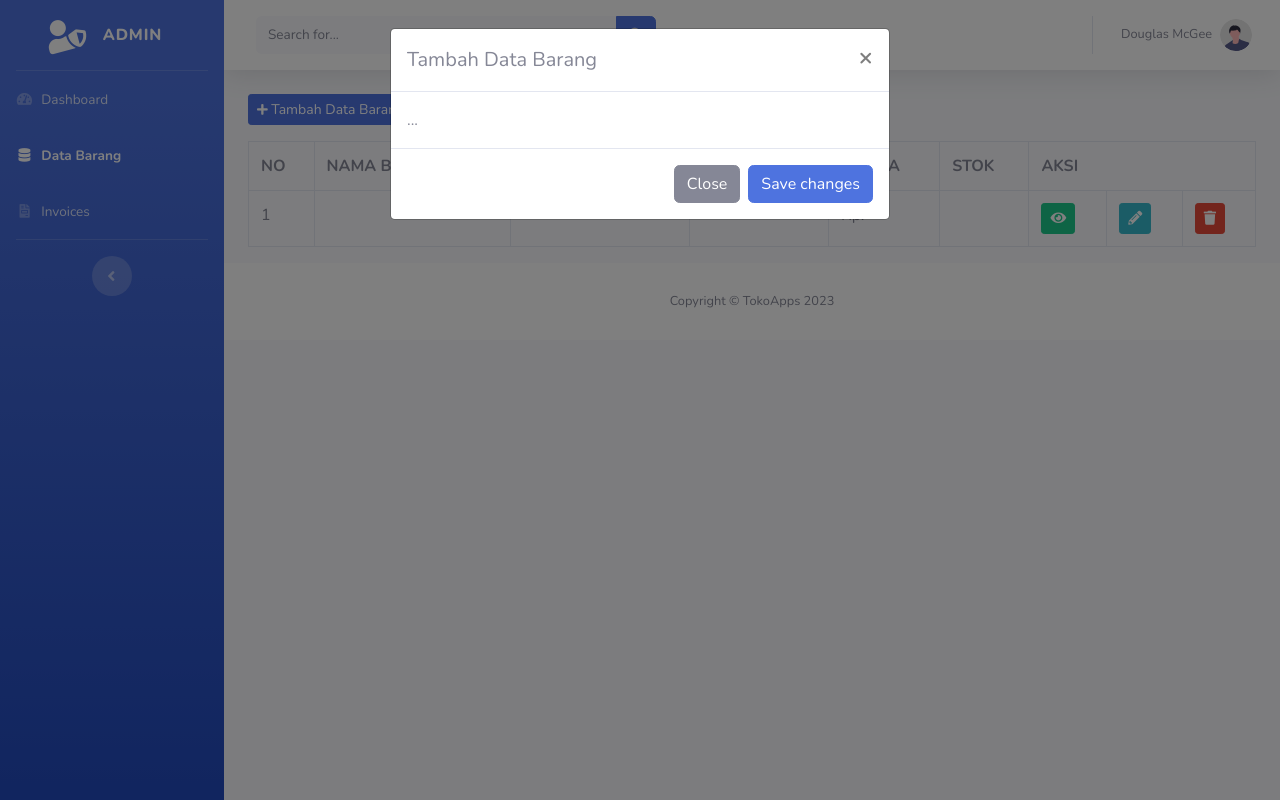
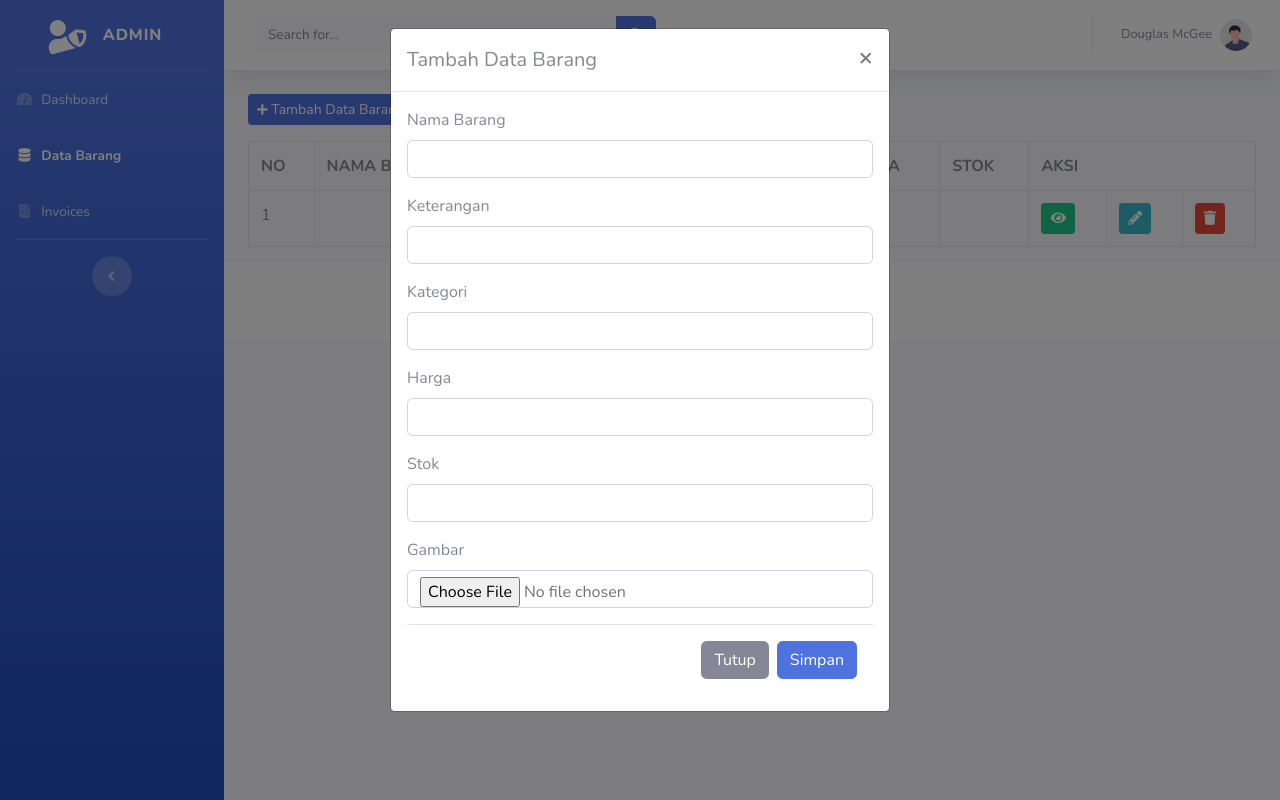
Before and after one commit to rahmatrafli1/tokoapps, a CodeIgniter app: page /tokoapps/index.php/admin/data_barang/index in a window 1280 px wide, after a click on "Tambah Data Barang". Run offline with CodeIgniter, Linux system fonts and the light colour scheme; tables that the repository leaves empty or names only in its code hold one stand-in row (values such as "Sample post"); data that the repository does not hold is empty.

Commit message:
menambahkan fitur tambah barang

```diff
--- a/application/config/autoload.php
+++ b/application/config/autoload.php
@@ -58,7 +58,7 @@ $autoload['packages'] = array();
 |
 |	$autoload['libraries'] = array('user_agent' => 'ua');
 */
-$autoload['libraries'] = array('database');
+$autoload['libraries'] = array('database', 'form_validation', 'session');
 
 /*
 | -------------------------------------------------------------------
--- a/application/controllers/admin/Data_Barang.php
+++ b/application/controllers/admin/Data_Barang.php
@@ -9,4 +9,56 @@ class Data_Barang extends CI_Controller
 		$data['title'] = 'Data Barang';
 		$this->load->view('admin/data_barang', $data);
 	}
+
+	public function tambah_aksi()
+	{
+		$this->form_validation->set_rules('nama_brg', 'Nama Barang', 'required', ['required' => 'Nama Barang Wajib diisi!']);
+		$this->form_validation->set_rules('keterangan', 'Keterangan', 'required', ['required' => 'Keterangan Wajib diisi!']);
+		$this->form_validation->set_rules('kategori', 'Kategori', 'required', ['required' => 'Kategori Wajib diisi!']);
+		$this->form_validation->set_rules('harga', 'Harga', 'required', ['required' => 'Harga Wajib diisi!']);
+		$this->form_validation->set_rules('stok', 'Stok', 'required', ['required' => 'Stok Wajib diisi!']);
+
+		if ($this->form_validation->run() == FALSE) {
+			$data['barang'] = $this->Model_barang->tampil_data()->result();
+			$data['title'] = 'Data Barang';
+			$this->load->view('admin/data_barang', $data);
+		} else {
+			$nama_brg 	= $this->input->post('nama_brg');
+			$keterangan = $this->input->post('keterangan');
+			$kategori 	= $this->input->post('kategori');
+			$harga 		= $this->input->post('harga');
+			$stok 		= $this->input->post('stok');
+			$gambar 	= $_FILES['gambar']['name'];
+
+			$config['upload_path'] = './uploads';
+			$config['allowed_types'] = 'jpg|jpeg|png|gif';
+			$config['max_size']     = '2048';
+
+			$this->load->library('upload', $config);
+			if (!$this->upload->do_upload('gambar')) {
+				echo "gambar gagal di upload silahkan coba lagi.";
+			} else {
+				$gambar = $this->upload->data('file_name');
+			}
+
+
+			$data = [
+				'nama_brg' 		=> $nama_brg,
+				'keterangan' 	=> $keterangan,
+				'kategori' 		=> $kategori,
+				'harga' 		=> $harga,
+				'stok' 			=> $stok,
+				'gambar'		=> $gambar
+			];
+
+			$this->Model_barang->tambah_barang($data, 'tb_barang');
+			$this->session->set_flashdata('success', '<div class="alert alert-success alert-dismissible fade show" role="alert">
+            <strong>Data berhasil ditambahkan!</strong>
+            <button type="button" class="close" data-dismiss="alert" aria-label="Close">
+              <span aria-hidden="true">&times;</span>
+            </button>
+          </div>');
+			redirect('admin/data_barang');
+		}
+	}
 }
--- a/application/models/Model_barang.php
+++ b/application/models/Model_barang.php
@@ -7,4 +7,9 @@ class Model_barang extends CI_Model
 	{
 		return $this->db->get('tb_barang');
 	}
+
+	public function tambah_barang($data, $table)
+	{
+		$this->db->insert($table, $data);
+	}
 }
--- a/application/views/admin/data_barang.php
+++ b/application/views/admin/data_barang.php
@@ -2,6 +2,11 @@
 <?php include_once('templates_admin/sidebar.php'); ?>
 
 <div class="container-fluid">
+	<div class="row">
+		<div class="col-lg">
+			<?= $this->session->flashdata('success'); ?>
+		</div>
+	</div>
 	<button class="btn btn-sm btn-primary mb-3" data-toggle="modal" data-target="#tambahBarangModal"><i class="fas fa-plus fa-sm"></i> Tambah Data Barang</button>
 
 	<table class="table table-bordered">
@@ -55,11 +60,41 @@
 				</button>
 			</div>
 			<div class="modal-body">
-				...
-			</div>
-			<div class="modal-footer">
-				<button type="button" class="btn btn-secondary" data-dismiss="modal">Close</button>
-				<button type="button" class="btn btn-primary">Save changes</button>
+				<form action="<?= base_url() . 'admin/data_barang/tambah_aksi'; ?>" method="post" enctype="multipart/form-data">
+					<div class="form-group">
+						<label>Nama Barang</label>
+						<input type="text" name="nama_brg" class="form-control" value="<?= set_value('nama_brg'); ?>">
+						<?= form_error('nama_brg', '<div class="form-text text-danger">', '</div>'); ?>
+					</div>
+					<div class="form-group">
+						<label>Keterangan</label>
+						<input type="text" name="keterangan" class="form-control" value="<?= set_value('keterangan'); ?>">
+						<?= form_error('keterangan', '<div class="form-text text-danger">', '</div>'); ?>
+					</div>
+					<div class="form-group">
+						<label>Kategori</label>
+						<input type="text" name="kategori" class="form-control" value="<?= set_value('kategori'); ?>">
+						<?= form_error('kategori', '<div class="form-text text-danger">', '</div>'); ?>
+					</div>
+					<div class="form-group">
+						<label>Harga</label>
+						<input type="number" name="harga" class="form-control" value="<?= set_value('harga'); ?>">
+						<?= form_error('harga', '<div class="form-text text-danger">', '</div>'); ?>
+					</div>
+					<div class="form-group">
+						<label>Stok</label>
+						<input type="number" name="stok" class="form-control" value="<?= set_value('stok'); ?>">
+						<?= form_error('stok', '<div class="form-text text-danger">', '</div>'); ?>
+					</div>
+					<div class="form-group">
+						<label>Gambar</label>
+						<input type="file" name="gambar" class="form-control" accept=".jpg,.jpeg,.png,.gif">
+					</div>
+					<div class="modal-footer">
+						<button type="button" class="btn btn-secondary" data-dismiss="modal">Tutup</button>
+						<button type="submit" class="btn btn-primary">Simpan</button>
+					</div>
+				</form>
 			</div>
 		</div>
 	</div>
--- a/application/views/dashboard.php
+++ b/application/views/dashboard.php
@@ -31,7 +31,7 @@
 	<!-- Card untuk menampilkan barang -->
 	<div class="row text-center mt-3">
 		<?php foreach ($barang as $brg) : ?>
-			<div class="card ml-3" style="width: 16rem;">
+			<div class="card ml-3 mb-3" style="width: 16rem;">
 				<img src="<?= base_url() . 'uploads/' . $brg->gambar; ?>" class="card-img-top" alt="<?= $brg->nama_brg; ?>">
 				<div class="card-body">
 					<h5 class="card-title mb-1"><?= $brg->nama_brg; ?></h5>
```
Also changed, not shown: uploads/ac-changhong.jpeg (added), uploads/alibaba-laptop.jpg (added), uploads/asus-vx248h.jpg (added), uploads/headset-xiaomi-wire-1.jpeg (added), uploads/headset-xiaomi-wire.jpeg (added), uploads/hp-asus-zenfone-max.jpeg (added), uploads/oneplus.jpeg (added).
